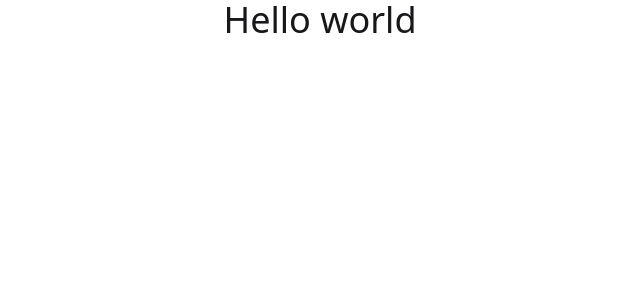
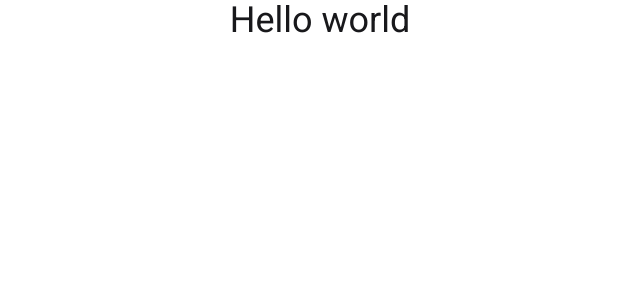
Before and after one commit to sowmik-sec/my-nextjs-app, a Next.js app: page / in a window 1280 px wide. Shown: the top 300 px of the page, without its empty margins (320-960 px from the left). Built offline with nearby package versions, Linux system fonts and the light colour scheme.

Commit message:
Optimize Image and fonts in Next

```diff
--- a/next.config.js
+++ b/next.config.js
@@ -1,7 +1,12 @@
 /** @type {import('next').NextConfig} */
 const nextConfig = {
   images: {
-    domains: ["upload.wikimedia.org"],
+    remotePatterns: [
+      {
+        protocol: "https",
+        hostname: "**",
+      },
+    ],
   },
 };
 
--- a/src/app/gallery/page.js
+++ b/src/app/gallery/page.js
@@ -1,4 +1,5 @@
 import Image from "next/image";
+import jessie from "../../assets/jessie-rogers.jpg";
 
 function GalleryPage() {
   return (
@@ -9,10 +10,19 @@ function GalleryPage() {
         src="https://upload.wikimedia.org/wikipedia/commons/c/c8/Jessie_Rogers%2C_2013_%28cropped%29.jpg"
         alt="Jessie"
       />
+      <h2>web image with image tag</h2>
       <Image
         src={
           "https://upload.wikimedia.org/wikipedia/commons/c/c8/Jessie_Rogers%2C_2013_%28cropped%29.jpg"
         }
+        alt="Jessie"
+        width={500}
+        height={500}
+        className="mx-auto"
+      />
+      <h2>local image with image tag</h2>
+      <Image
+        src={jessie}
         alt="Jessie"
         width={500}
         height={500}
--- a/src/app/layout.js
+++ b/src/app/layout.js
@@ -1,5 +1,11 @@
 import { Geist, Geist_Mono } from "next/font/google";
 import "./globals.css";
+import { Roboto } from "next/font/google";
+const roboto = Roboto({
+  weight: "400",
+  subsets: ["latin"],
+  display: "swap",
+});
 
 const geistSans = Geist({
   variable: "--font-geist-sans",
@@ -19,11 +25,7 @@ export const metadata = {
 export default function RootLayout({ children }) {
   return (
     <html lang="en">
-      <body
-        className={`${geistSans.variable} ${geistMono.variable} antialiased`}
-      >
-        {children}
-      </body>
+      <body className={roboto.className}>{children}</body>
     </html>
   );
 }
```
Also changed, not shown: src/assets/jessie-rogers.jpg (added).
